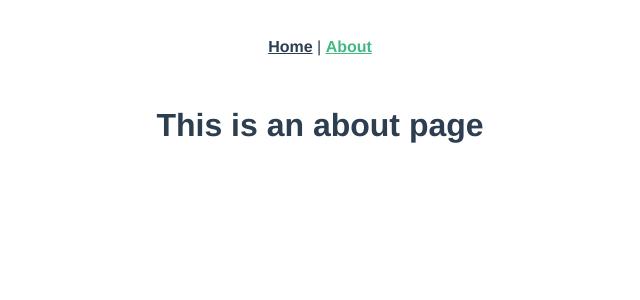
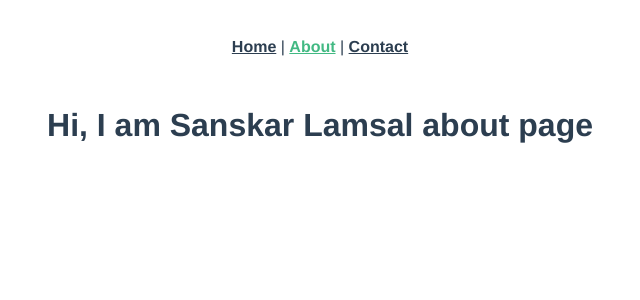
Before and after one commit to lamsal9677/Portfolio, a Vue app: page /about in a window 1280 px wide. Shown: the top 300 px of the page, without its empty margins (320-960 px from the left). Built offline with nearby package versions, Linux system fonts and the light colour scheme.

Commit message:
Added Contacts Nav Link and Cleared the File

```diff
--- a/src/App.vue
+++ b/src/App.vue
@@ -2,7 +2,8 @@
   <div id="app">
     <div id="nav">
       <router-link to="/">Home</router-link> |
-      <router-link to="/about">About</router-link>
+      <router-link to="/about">About</router-link> |
+      <router-link to="/contact">Contact</router-link>
     </div>
     <router-view/>
   </div>
--- a/src/router/index.js
+++ b/src/router/index.js
@@ -1,29 +1,34 @@
-import Vue from 'vue'
-import VueRouter from 'vue-router'
-import Home from '../views/Home.vue'
+import Vue from "vue";
+import VueRouter from "vue-router";
 
-Vue.use(VueRouter)
+import Home from "../views/Home.vue";
+import About from "../views/About.vue";
+import Contact from "../views/Contact.vue";
+
+Vue.use(VueRouter);
 
 const routes = [
   {
-    path: '/',
-    name: 'Home',
-    component: Home
+    path: "/",
+    name: "Home",
+    component: Home,
   },
   {
-    path: '/about',
-    name: 'About',
-    // route level code-splitting
-    // this generates a separate chunk (about.[hash].js) for this route
-    // which is lazy-loaded when the route is visited.
-    component: () => import(/* webpackChunkName: "about" */ '../views/About.vue')
-  }
-]
+    path: "/about",
+    name: "About",
+    component: About,
+  },
+  {
+    path: "/contact",
+    name: "Contact",
+    component: Contact,
+  },
+];
 
 const router = new VueRouter({
-  mode: 'history',
+  mode: "history",
   base: process.env.BASE_URL,
-  routes
-})
+  routes,
+});
 
-export default router
+export default router;
--- a/src/views/About.vue
+++ b/src/views/About.vue
@@ -1,5 +1,5 @@
 <template>
   <div class="about">
-    <h1>This is an about page</h1>
+    <h1>Hi, I am Sanskar Lamsal about page</h1>
   </div>
 </template>
--- /dev/null
+++ b/src/views/Contact.vue
@@ -0,0 +1,15 @@
+<template>
+    <div>
+        <h3>Sanskar Lamsal Contact page</h3>
+    </div>
+</template>
+
+<script>
+    export default {
+
+    }
+</script>
+
+<style scoped>
+
+</style>
```
